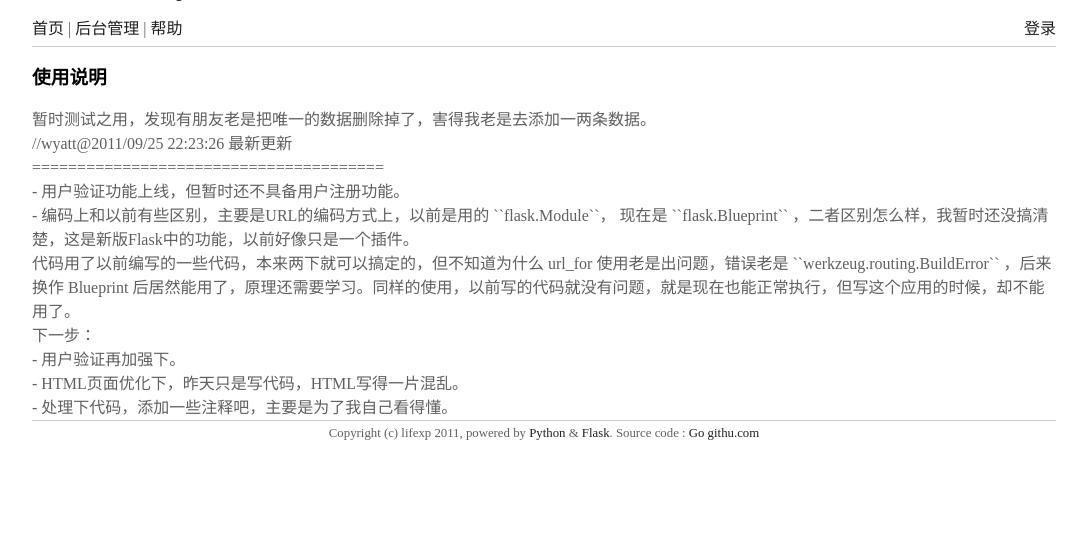
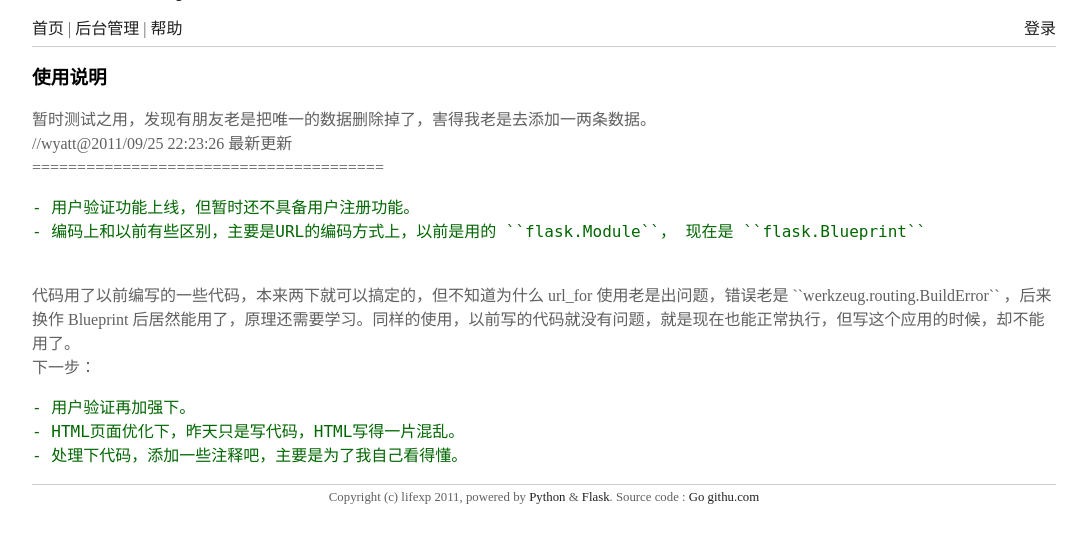
Before and after one commit to wwq0327/LifeXP, a Flask app: template life/templates/help.html in a window 1280 px wide. Shown: the part 50-593 px from the top of the page, without its empty margins (96-1183 px from the left). Run offline with Flask 2, Linux system fonts and the light colour scheme; the template is opened without the code that fills it, so the values that code supplies are empty; parts of the project's set-up code (start-up, migrations or seed data) failed here and were passed over.

Commit message:
UI 优化，登录功能设置

```diff
--- a/life/templates/help.html
+++ b/life/templates/help.html
@@ -8,16 +8,19 @@
 
 //wyatt@2011/09/25 22:23:26 最新更新 <br />
 ======================================= <br />
+<pre>
+- 用户验证功能上线，但暂时还不具备用户注册功能。
+- 编码上和以前有些区别，主要是URL的编码方式上，以前是用的 ``flask.Module``， 现在是 ``flask.Blueprint``
 
-- 用户验证功能上线，但暂时还不具备用户注册功能。<br />
-- 编码上和以前有些区别，主要是URL的编码方式上，以前是用的 ``flask.Module``， 现在是 ``flask.Blueprint`` ，二者区别怎么样，我暂时还没搞清楚，这是新版Flask中的功能，以前好像只是一个插件。<br />
+</pre>
 
 代码用了以前编写的一些代码，本来两下就可以搞定的，但不知道为什么 url_for 使用老是出问题，错误老是 ``werkzeug.routing.BuildError`` ，后来换作 Blueprint 后居然能用了，原理还需要学习。同样的使用，以前写的代码就没有问题，就是现在也能正常执行，但写这个应用的时候，却不能用了。<br />
 
 下一步：<br />
-
-- 用户验证再加强下。 <br />
-- HTML页面优化下，昨天只是写代码，HTML写得一片混乱。 <br />
-- 处理下代码，添加一些注释吧，主要是为了我自己看得懂。<br />
+<pre>
+- 用户验证再加强下。
+- HTML页面优化下，昨天只是写代码，HTML写得一片混乱。
+- 处理下代码，添加一些注释吧，主要是为了我自己看得懂。
+</pre>
 
 {% endblock %}
```
